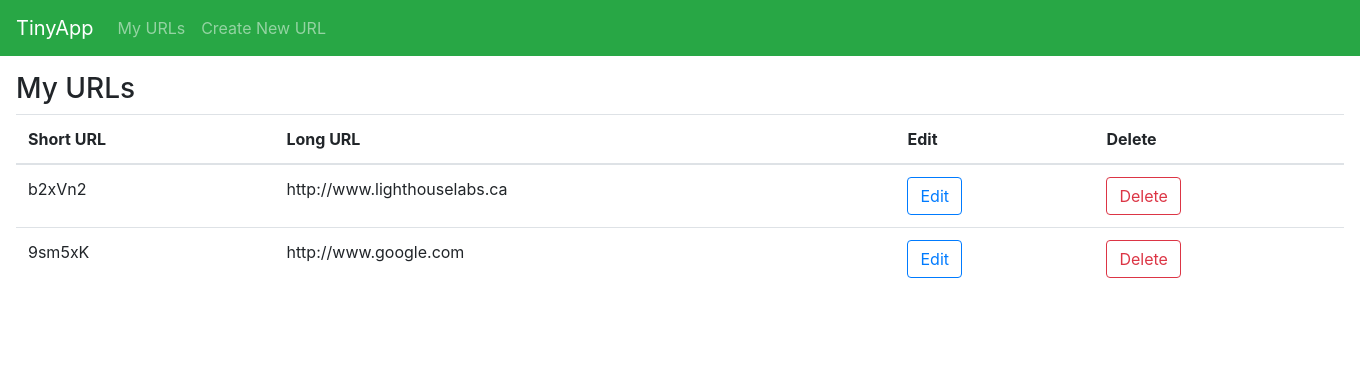
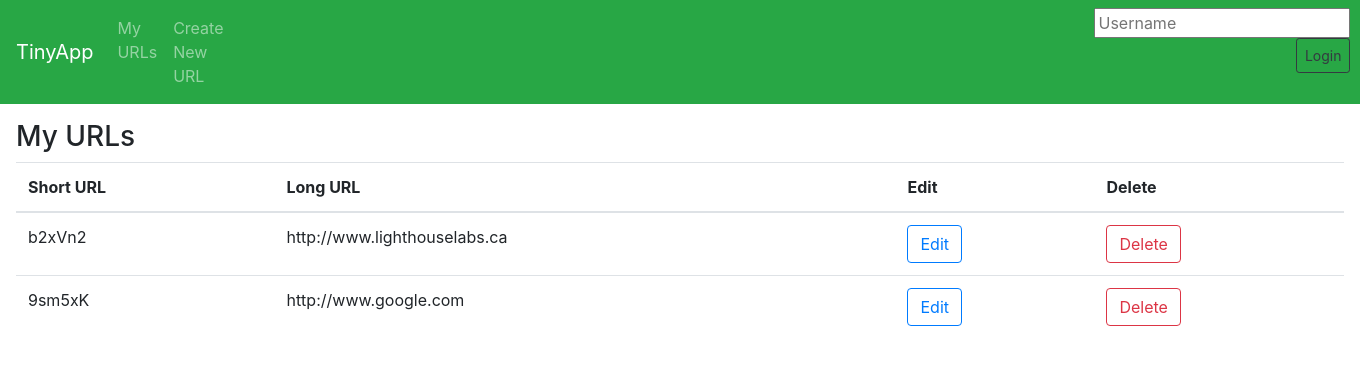
Before and after one commit to lenilsamuel/tinyapp, a Node server app: page /urls in a window 1360 px wide. Shown: the top 365 px of the page. Run offline with Node 20, Linux system fonts and the light colour scheme; some libraries are stand-ins or nearby versions.

Commit message:
add username form

```diff
--- a/views/partials/_header.ejs
+++ b/views/partials/_header.ejs
@@ -1,13 +1,29 @@
 <header>
   <nav class="navbar navbar-expand-md navbar-dark bg-success">
     <a class="navbar-brand" href="/urls">TinyApp</a>
-    <button class="navbar-toggler" type="button" data-toggle="collapse" data-target="#navbarNavAltMarkup" aria-controls="navbarNavAltMarkup" aria-expanded="false" aria-label="Toggle navigation">
+    <button
+      class="navbar-toggler"
+      type="button"
+      data-toggle="collapse"
+      data-target="#navbarNavAltMarkup"
+      aria-controls="navbarNavAltMarkup"
+      aria-expanded="false"
+      aria-label="Toggle navigation"
+    >
       <span class="navbar-toggler-icon"></span>
     </button>
     <div class="collapse navbar-collapse" id="navbarNavAltMarkup">
       <div class="navbar-nav">
         <a class="nav-item nav-link" href="/urls">My URLs</a>
         <a class="nav-item nav-link" href="/urls/new">Create New URL</a>
+        <div class="contentcontainer med left" style="margin-left: 863px;">
+          <form action="/login" style="text-align: right;" method="POST">
+            <input type="text" placeholder="Username" name="username">
+            <button type="submit" class="btn btn-outline-dark btn-sm" style = "height: 35px ; margin-top: auto; margin-bottom: auto;">
+              Login
+            </button>
+          </form>
+        </div>
       </div>
     </div>
   </nav>
```
